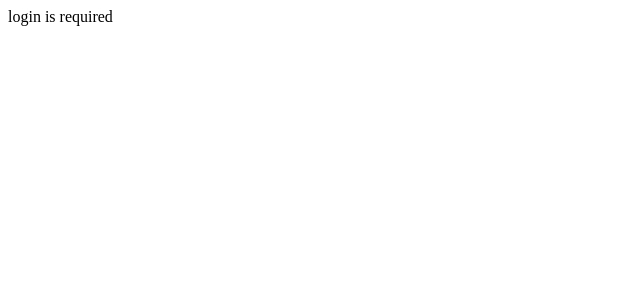
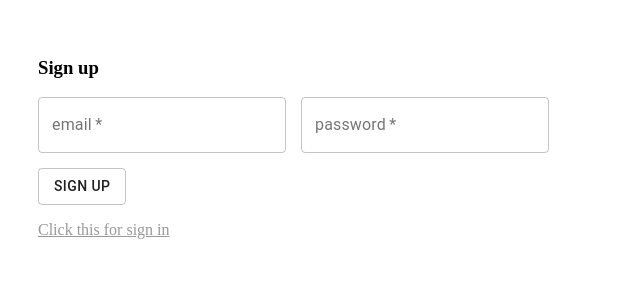
Before and after one commit to project-coffin/nwitter, a React (Create React App) app: page /#/ in a window 1280 px wide. Shown: the top 300 px of the page, without its empty margins (0-640 px from the left). Built offline with nearby package versions, Linux system fonts and the light colour scheme; no server answers.

Commit message:
Add email/password login with firebase

```diff
--- a/package.json
+++ b/package.json
@@ -3,12 +3,14 @@
   "version": "0.1.0",
   "private": true,
   "dependencies": {
+    "@material-ui/core": "^4.11.0",
     "@testing-library/jest-dom": "^4.2.4",
     "@testing-library/react": "^9.3.2",
     "@testing-library/user-event": "^7.1.2",
     "firebase": "^7.22.0",
     "react": "^16.13.1",
     "react-dom": "^16.13.1",
+    "react-hook-form": "^6.9.0",
     "react-router-dom": "^5.2.0",
     "react-scripts": "3.4.3"
   },
--- a/src/components/App.js
+++ b/src/components/App.js
@@ -3,11 +3,19 @@ import MyRouter from "./Router";
 import { authService } from "fb";
 
 function App() {
-  const [isLoggedIn, setIsLoggedIn] = React.useState(!!authService.currentUser);
+  const [init, setInit] = React.useState(false);
+  const [isLoggedIn, setIsLoggedIn] = React.useState(false);
+
+  React.useEffect(() => {
+    authService.onAuthStateChanged((user) => {
+      setIsLoggedIn(!!user);
+      setInit(true);
+    });
+  }, []);
 
   return (
     <div>
-      <MyRouter isLoggedIn={isLoggedIn} />
+      {init ? <MyRouter isLoggedIn={isLoggedIn} /> : <h3>Initializing...</h3>}
     </div>
   );
 }
--- a/src/routes/Auth.js
+++ b/src/routes/Auth.js
@@ -1,7 +1,83 @@
 import React from "react";
+import { useForm } from "react-hook-form";
+import { Button, TextField, makeStyles } from "@material-ui/core";
+import { authService } from "fb";
+
+const useStyles = makeStyles({
+  root: {
+    padding: 30,
+  },
+  field: {
+    marginRight: 15,
+  },
+  fieldWrapper: {
+    marginBottom: 15,
+  },
+  toggleButton: {
+    cursor: "pointer",
+    textDecoration: "underline",
+    color: "#999",
+  },
+});
 
 const Auth = () => {
-  return <div>login is required</div>;
+  const { register, handleSubmit } = useForm();
+  const [errorMessage, setErrorMessage] = React.useState(null);
+  const [isNewAccount, setIsNewAccount] = React.useState(true);
+  const onSubmit = async (data) => {
+    const { email, password } = data || {};
+    if (!email || !password) return;
+
+    try {
+      if (isNewAccount) {
+        await authService.createUserWithEmailAndPassword(email, password);
+      } else {
+        await authService.signInWithEmailAndPassword(email, password);
+      }
+    } catch (error) {
+      setErrorMessage(error.message);
+    }
+  };
+
+  const classes = useStyles();
+
+  return (
+    <div className={classes.root}>
+      <h3>{isNewAccount ? "Sign up" : "Sign in"}</h3>
+      <form>
+        <div className={classes.fieldWrapper}>
+          <TextField
+            className={classes.field}
+            label="email"
+            name="email"
+            inputRef={register({ required: true })}
+            variant="outlined"
+            error={!!errorMessage}
+            helperText={errorMessage}
+            required
+          />
+          <TextField
+            label="password"
+            name="password"
+            type="password"
+            inputRef={register({ required: true })}
+            variant="outlined"
+            required
+          />
+        </div>
+        <Button onClick={handleSubmit(onSubmit)} variant="outlined">
+          {isNewAccount ? "Sign up" : "Sign in"}
+        </Button>
+      </form>
+
+      <p
+        className={classes.toggleButton}
+        onClick={() => setIsNewAccount((prev) => !prev)}
+      >
+        Click this for {isNewAccount ? "sign in" : "sign up"}
+      </p>
+    </div>
+  );
 };
 
 export default Auth;
--- a/src/routes/Home.js
+++ b/src/routes/Home.js
@@ -1,7 +1,19 @@
 import React from "react";
+import { Button } from "@material-ui/core";
+import { authService } from "fb";
 
 const Home = () => {
-  return <div></div>;
+  const handleLogout = async () => {
+    await authService.signOut();
+  };
+  return (
+    <div>
+      <h3>Home</h3>
+      <Button variant="outlined" onClick={handleLogout}>
+        Log out
+      </Button>
+    </div>
+  );
 };
 
 export default Home;
```
Also changed, not shown: 2 other files (tests, documents, lock files or other folders).
